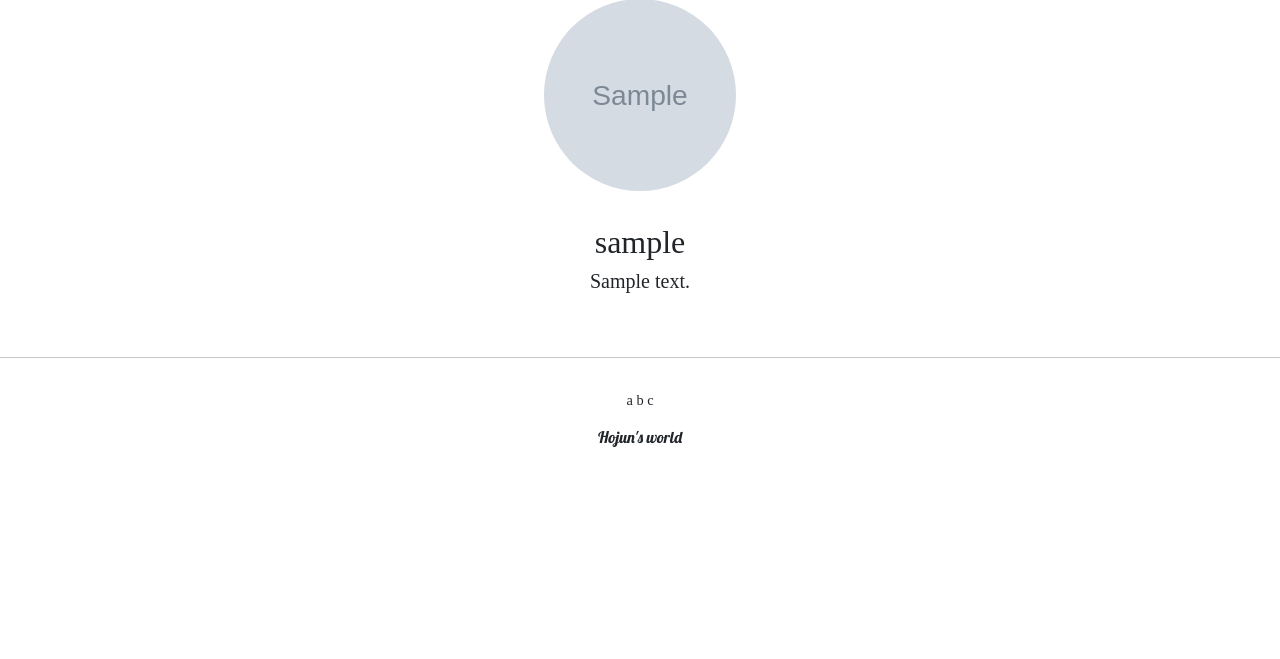
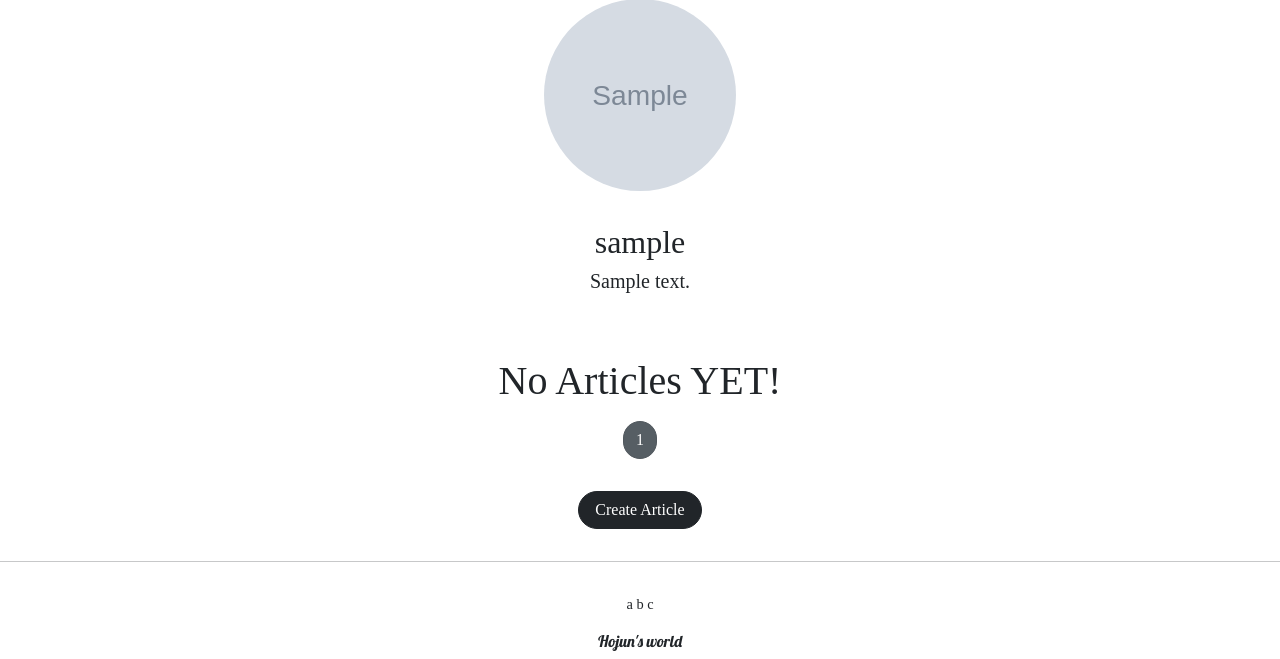
Before and after one commit to hojunkimdev/django_pinterest, a Django app: template accountapp/templates/accountapp/detail.html in a window 1280 px wide. Shown: the part 218-877 px from the top of the page. Before the commit the page ends 665 px from the top, so only its background shows below. Run offline with Django 3.2, Linux system fonts and the light colour scheme; the template is opened without the code that fills it: most values are stand-ins (such as "Sample title", 1, 10 or a date in 2020); grey boxes marked "Sample" are stand-in pictures; some libraries are stand-ins or nearby versions; some web fonts are replaced.

Commit message:
Add MultipleMixin - project, account detail

```diff
--- a/accountapp/templates/accountapp/detail.html
+++ b/accountapp/templates/accountapp/detail.html
@@ -44,5 +44,9 @@
                 </a>
             {% endif %}
         </div>
+
+        <div>
+            {% include 'snippets/list_fragment.html' with article_list=object_list %}
+        </div>
     </div>
 {% endblock %}
--- a/articleapp/forms.py
+++ b/articleapp/forms.py
@@ -6,4 +6,4 @@ from articleapp.models import Article
 class ArticleCreationForm(ModelForm):
     class Meta:
         model = Article
-        fields = ['title', 'image', 'content']
+        fields = ['title', 'image', 'project', 'content']
--- a/articleapp/models.py
+++ b/articleapp/models.py
@@ -2,9 +2,12 @@ from django.contrib.auth.models import User
 from django.db import models
 
 # Create your models here.
+from projectapp.models import Project
+
 
 class Article(models.Model):
     writer = models.ForeignKey(User, on_delete=models.SET_NULL, related_name='article', null=True)
+    project = models.ForeignKey(Project, on_delete=models.SET_NULL, related_name='article', null=True)
 
     title = models.CharField(max_length=200, null=True)
     image = models.ImageField(upload_to='article/', null=False)
--- a/projectapp/templates/projectapp/detail.html
+++ b/projectapp/templates/projectapp/detail.html
@@ -12,4 +12,9 @@
                 {{ target_project.description }}
             </h5>
     </div>
+
+    <div>
+        {% include 'snippets/list_fragment.html' with article_list=object_list %}
+
+    </div>
 {% endblock %}
--- /dev/null
+++ b/templates/snippets/list_fragment.html
@@ -0,0 +1,47 @@
+{% load static %}
+
+<style>
+    .container{
+        padding: 0;
+        margin: 0, auto;
+    }
+
+    .container a{
+        width: 45%;
+        max-width: 250px;
+    }
+
+    .container div {
+        display: flex;
+        justify-content: center;
+        align-items: center;
+        border-radius: 1rem;
+    }
+
+    .container img {
+        width: 100%;
+        border-radius: 1rem;
+    }
+</style>
+{% if article_list %}
+    <div class="container">
+        {% for article in article_list %}
+            <a href="{% url 'articleapp:detail' pk=article.pk %}">
+                {% include 'snippets/card.html' with article=article %}
+            </a>
+        {% endfor %}
+    </div>
+    <script src="{% static 'js/magicgrid.js' %}"></script>
+{% else %}
+    <div class="text-center">
+        <h1>No Articles YET!</h1>
+    </div>
+{% endif %}
+
+{% include 'snippets/pagination.html' with page_obj=page_obj %}
+
+<div style="text-align: center">
+    <a href="{% url 'articleapp:create' %}" class="btn btn-dark rounded-pill mt-3 mb-3 px-3">
+        Create Article
+    </a>
+</div>
```
Also changed, not shown: accountapp/views.py (+9 -1 lines).
